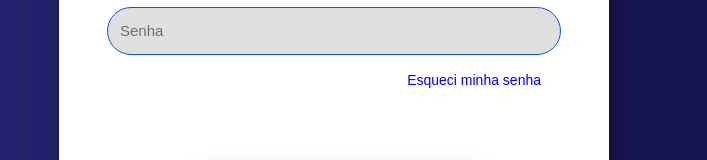
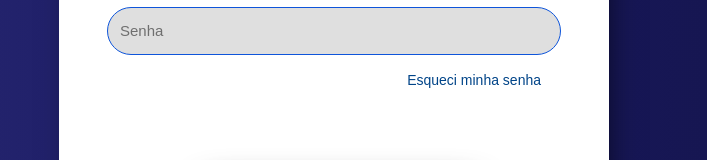
Before and after one commit to pedrorenanvm/library-system-web, a React (Vite) app: page /login in a window 1280 px wide. Shown: the part 403-563 px from the top of the page, without its empty margins (306-1013 px from the left). Built offline with nearby package versions, Linux system fonts and the light colour scheme.

Commit message:
cor do link 'esqueci minha senha'

```diff
--- a/src/pages/Login.tsx
+++ b/src/pages/Login.tsx
@@ -60,7 +60,7 @@ export default function Login() {
         <a
            href="/recuperar-senha"
            style={{
-            color: 'blue',
+            color: '#004488',
             fontSize: '14px',
             textDecoration: 'none',
             alignSelf: 'flex-end',
```
